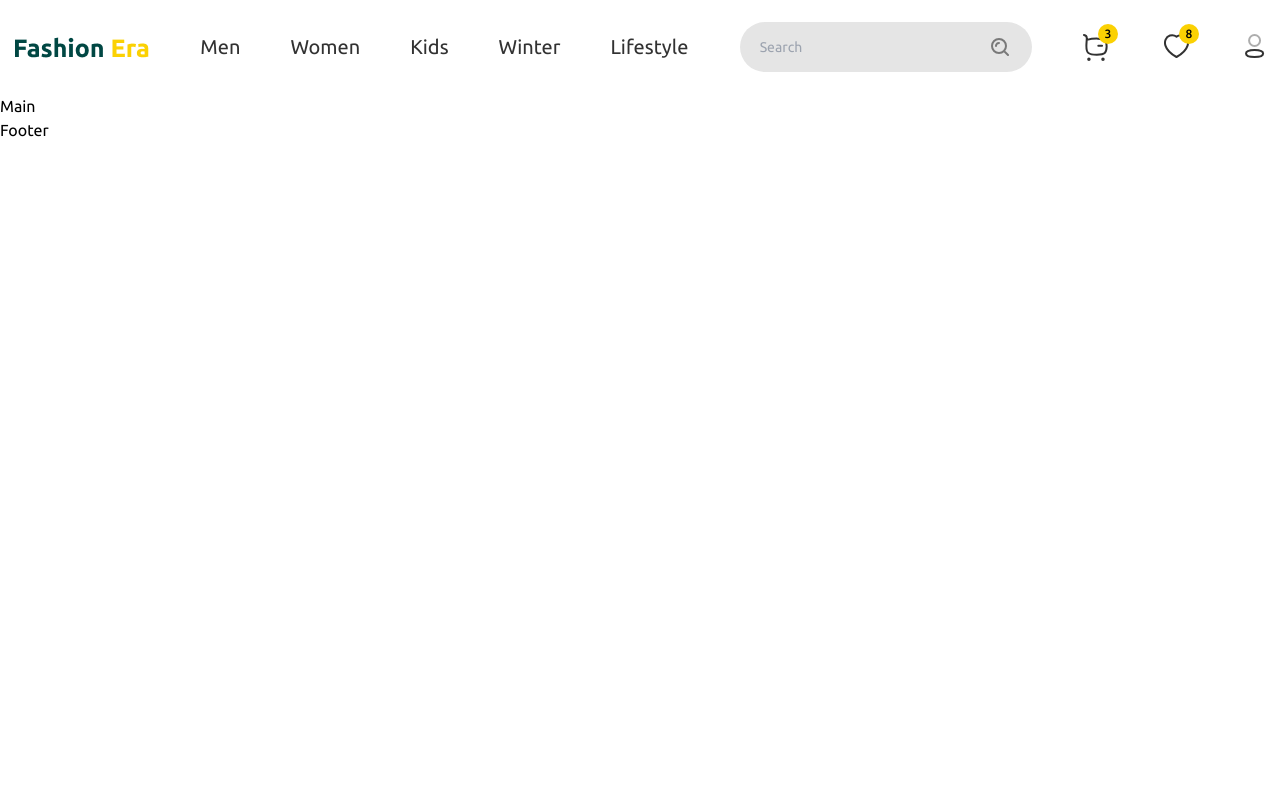
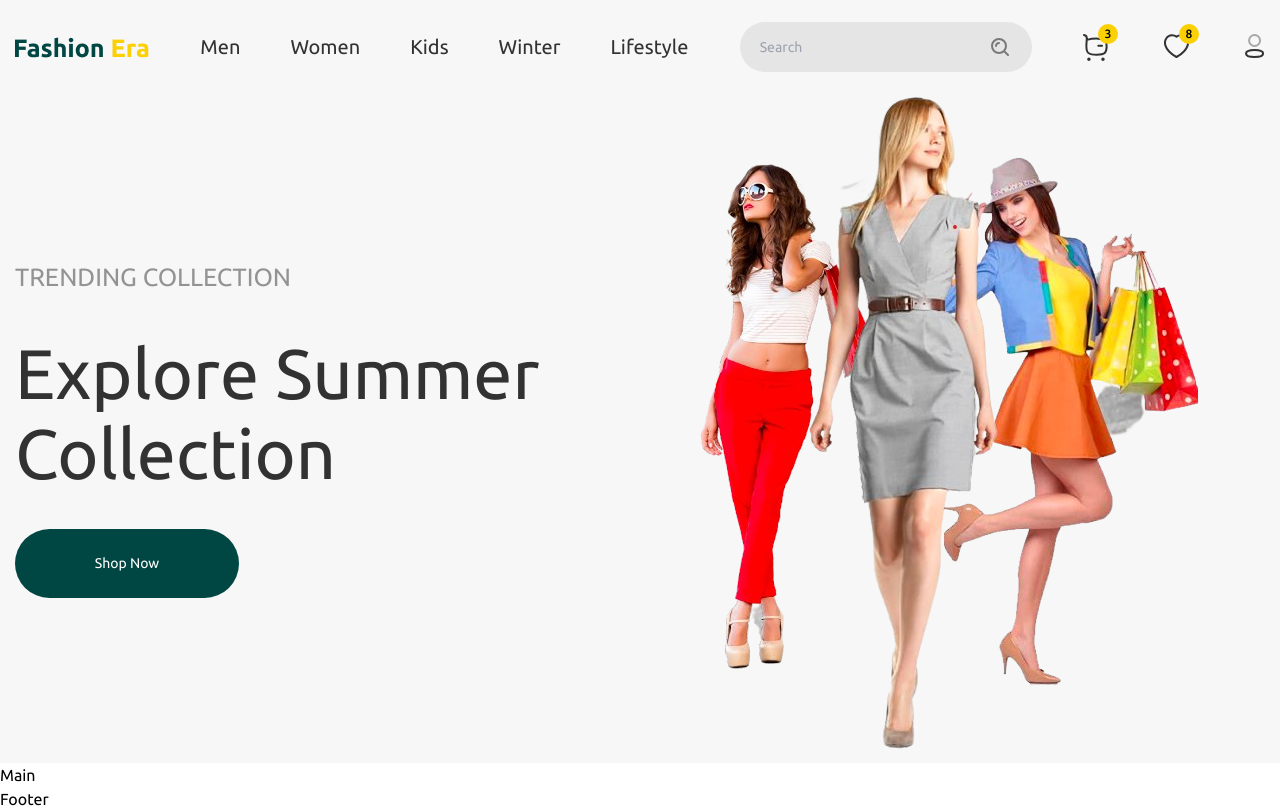
Before and after one commit to lamhoang1256/fashion-era-landingpage, a website built with Vite: page index.html in a window 1280 px wide. Built offline with nearby package versions, Linux system fonts and the light colour scheme.

Commit message:
Feat: add header hero

```diff
--- a/css/tailwind.css
+++ b/css/tailwind.css
@@ -26,4 +26,7 @@
   .header-action-item {
     @apply relative after:absolute after:top-[-10px] after:right-[-10px] after:w-5 after:h-5 after:rounded-full after:bg-yellowfb after:flex after:items-center after:justify-center after:text-[12px] font-medium;
   }
+  .button-shopnow {
+    @apply bg-[#004743] rounded-[1000px] py-6 w-[224px] text-white;
+  }
 }
--- a/index.html
+++ b/index.html
@@ -15,7 +15,7 @@
     <title>Fashion Era landingpage</title>
   </head>
   <body>
-    <header>
+    <header class="bg-[#f7f7f7]">
       <nav class="layout-container h-[94px] items-center flex justify-between">
         <img src="./images/logo.png" alt="logo" />
         <ul class="flex gap-x-[50px]">
@@ -61,6 +61,18 @@
           </li>
         </ul>
       </nav>
+      <div class="layout-container flex justify-between">
+        <div class="flex flex-col justify-center">
+          <h3 class="text-[25px] text-black32 opacity-50">TRENDING COLLECTION</h3>
+          <h1 class="my-9 max-w-[552px] text-black32 text-[70px] leading-[80px]">
+            Explore Summer Collection
+          </h1>
+          <button class="button-shopnow">Shop Now</button>
+        </div>
+        <div>
+          <img src="./images/women-group.png" alt="women" />
+        </div>
+      </div>
     </header>
     <main>Main</main>
     <footer>Footer</footer>
```
Also changed, not shown: build/tailwind.css.
